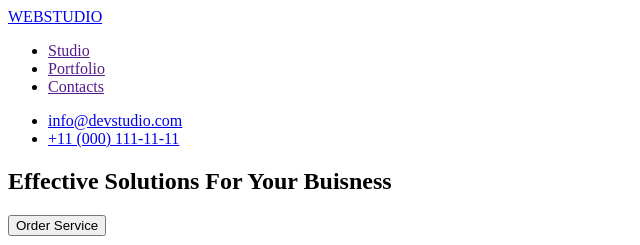
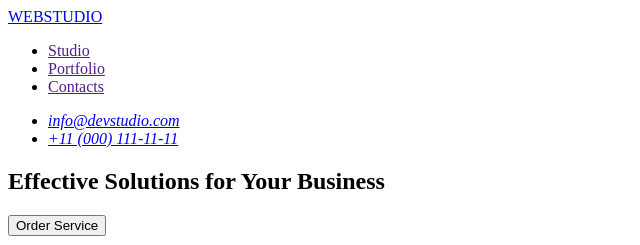
Before and after one commit to AntonB333/goit-markup-hw-01, a plain HTML site: page index.html in a window 1280 px wide. Shown: the top 245 px of the page, 0-640 px from the left. Drawn offline with Linux system fonts and the light colour scheme.

Commit message:
homework-001

```diff
--- a/index.html
+++ b/index.html
@@ -22,20 +22,22 @@
             </li>
          </ul>
         </nav>
-         <ul>
-            <li>
+        <address>
+            <ul>
+             <li>
              <a href="mailto:info@devstudio.com">info@devstudio.com</a>
-            </li>
+             </li>
 
-            <li>
+             <li>
                 <a href="tel:+110001111111">+11 (000) 111-11-11</a>
-            </li>
+             </li>
          </ul>
+         </address>
 
     </header>
     <main>
     <section>
-        <h1> Effective Solutions For Your Buisness</h1>
+        <h1>Effective Solutions for Your Business</h1>
         <button type="button">Order Service</button>
     </section>
 
```
